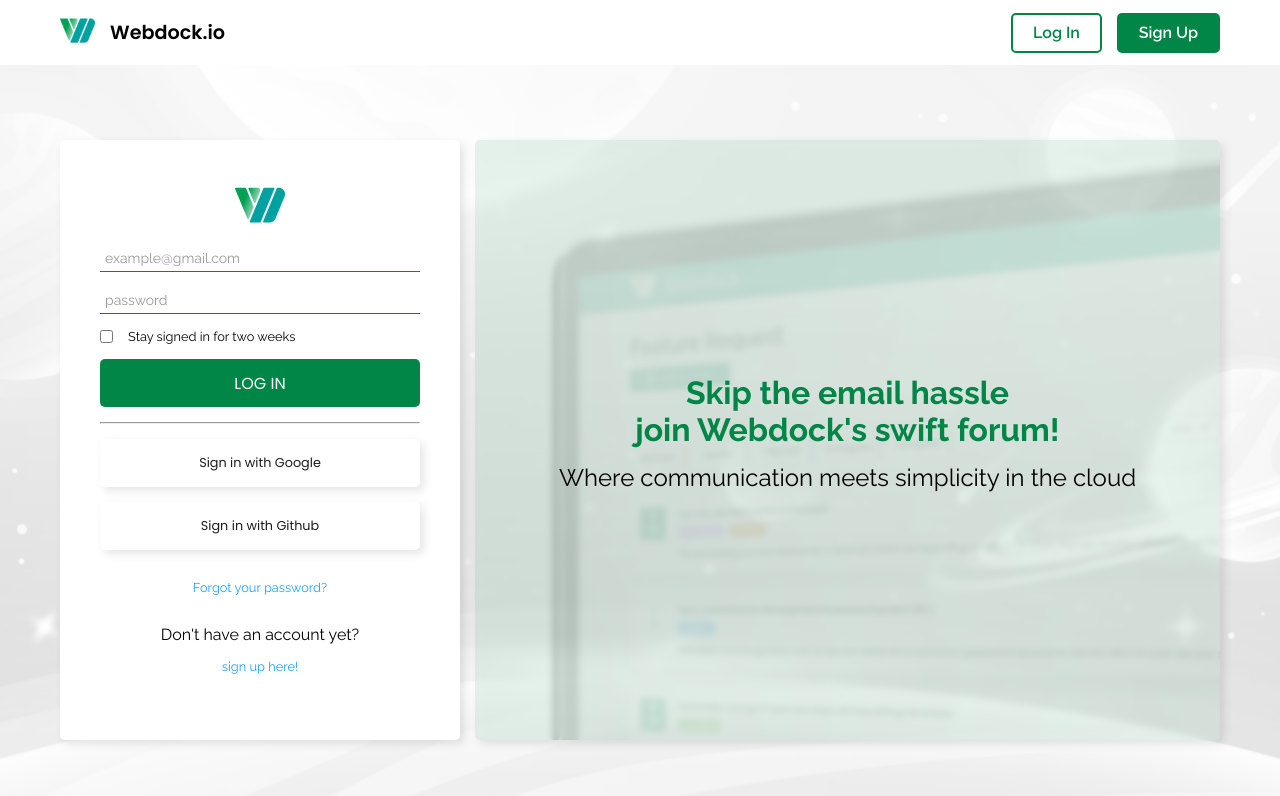
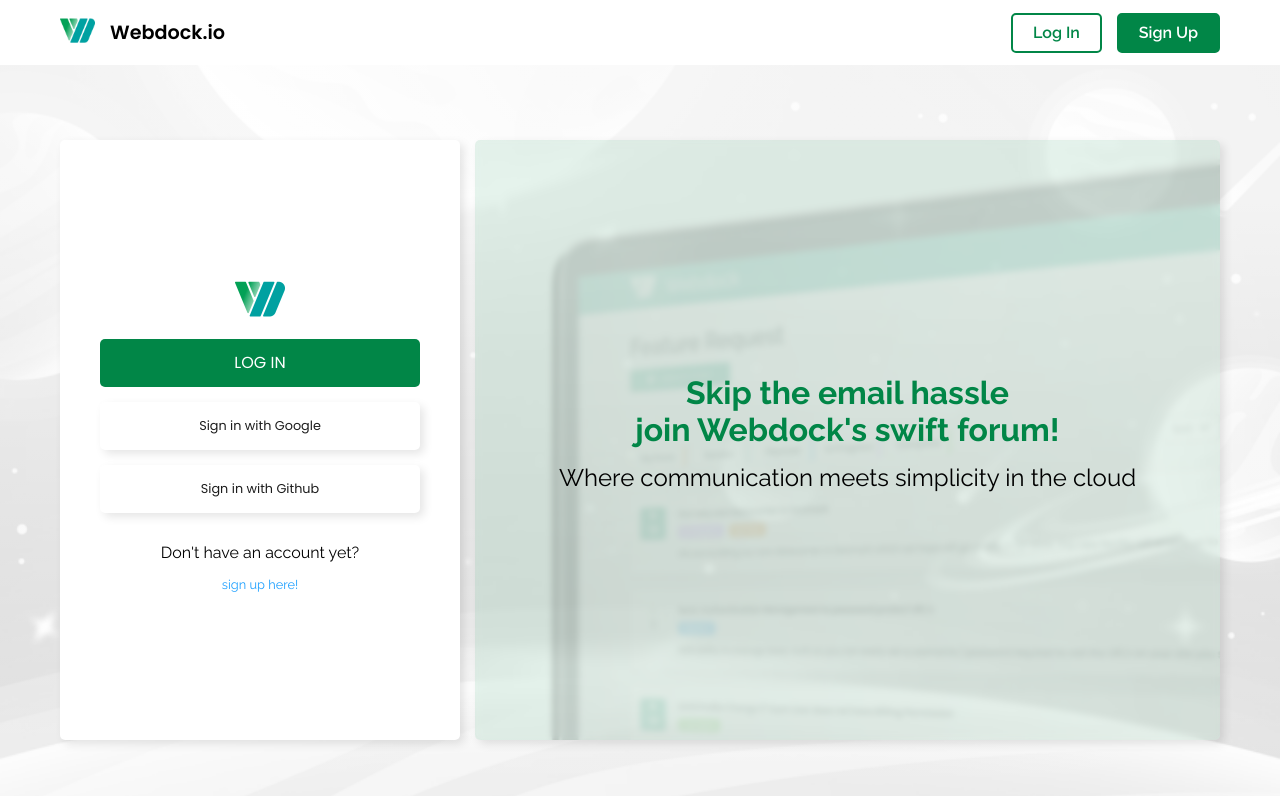
Before and after one commit to soklope/webdock, a React (Vite) app in the folder webdock-app/: page /login in a window 1280 px wide. Shown: the top 796 px of the page. Built offline with nearby package versions, Linux system fonts and the light colour scheme.

Commit message:
Changed login screen

```diff
--- a/webdock-app/src/components/Modal/LoginScreen/LoginScreen.jsx
+++ b/webdock-app/src/components/Modal/LoginScreen/LoginScreen.jsx
@@ -19,17 +19,9 @@ export default function LoginScreen() {
     <div className='login-page wrap'>
       <div className='login-page__container'>
         <span className='login-page__logo'></span>
-        <input className='login-page__input' type="text" placeholder='example@gmail.com'/>
-        <input className='login-page__input' type="password" placeholder='password'/>
-        <div className='login-page__checkbox'>
-          <input type="checkbox" />
-          <p>Stay signed in for two weeks</p>
-        </div>
         <button onClick={handleLoginClick} className='login-page__login-button'>LOG IN</button>
-        <hr />
         <button className='login-page__google-button'>Sign in with Google</button>
         <button className='login-page__github-button'>Sign in with Github</button>
-        <p className='login-page__link-text'>Forgot your password?</p>
         <p>Don't have an account yet?</p>
         <p className='login-page__link-text'>sign up here!</p>
       </div>
@@ -38,13 +30,7 @@ export default function LoginScreen() {
         <div className='login-page__splash-art__blur'/>
         <p className='login-page__splash-art__headline'>Skip the email hassle <br></br> join Webdock's swift forum!</p>
         <p className='login-page__splash-art__subline'>Where communication meets simplicity in the cloud</p>
-        {/* <span className='login-page__logo'></span> */}
       </div>
-      {/* <div className='login-page__container'>
-          <button onClick={loginAsUser} className='login-page__container__button'>Login as User</button>
-          <button onClick={loginAsAdmin} className='login-page__container__button'>Login as Admin</button>
-          <button onClick={loginAsSuperAdmin} className='login-page__container__button'>Login as SuperAdmin</button>
-      </div> */}
     </div>
   );
 }
--- a/webdock-app/src/components/Modal/LoginScreen/LoginScreen.scss
+++ b/webdock-app/src/components/Modal/LoginScreen/LoginScreen.scss
@@ -40,6 +40,7 @@
         background-color: white;
         display: flex;
         align-items: center;
+        justify-content: center;
         flex-direction: column;
         padding: 20px;
         border-radius: 5px;
```
